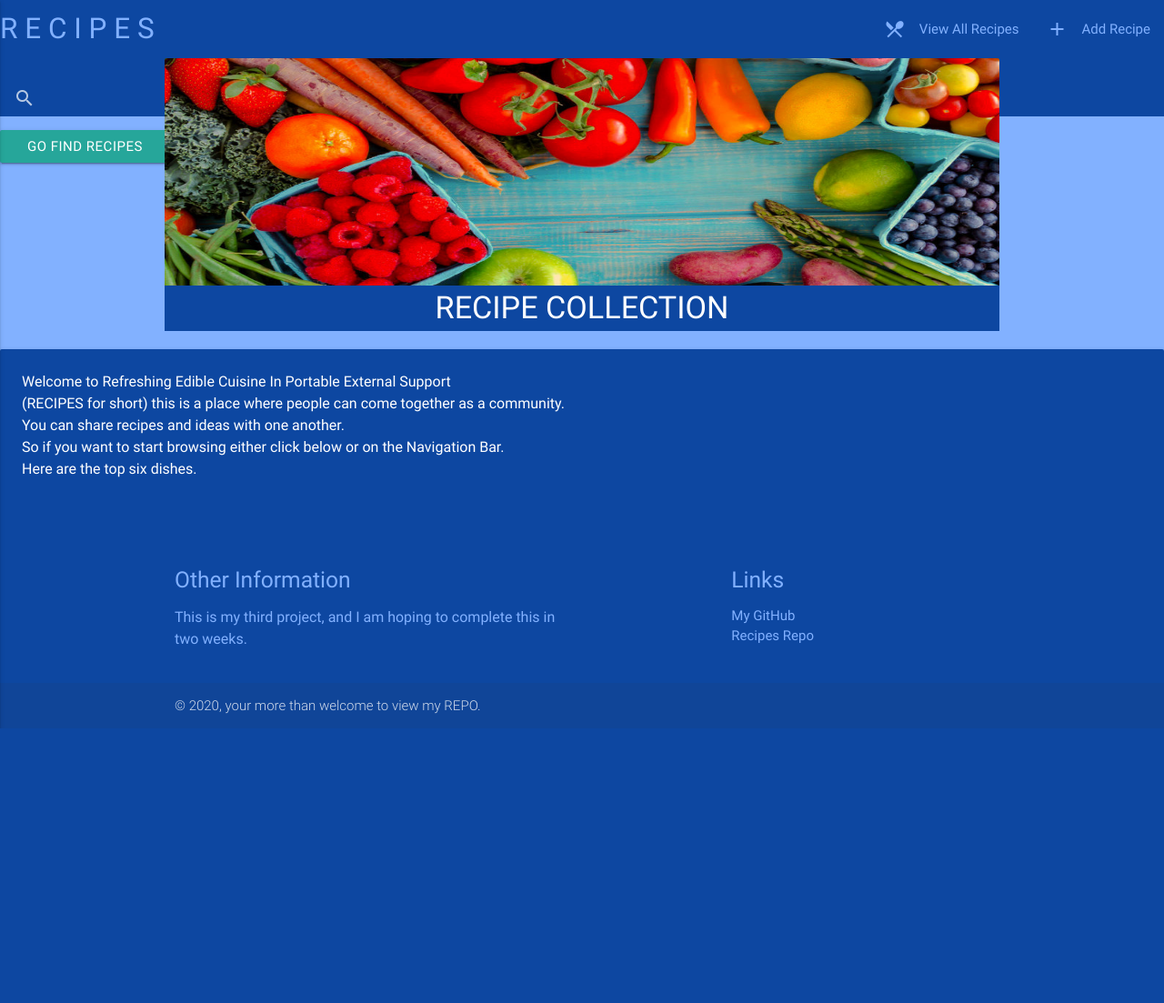
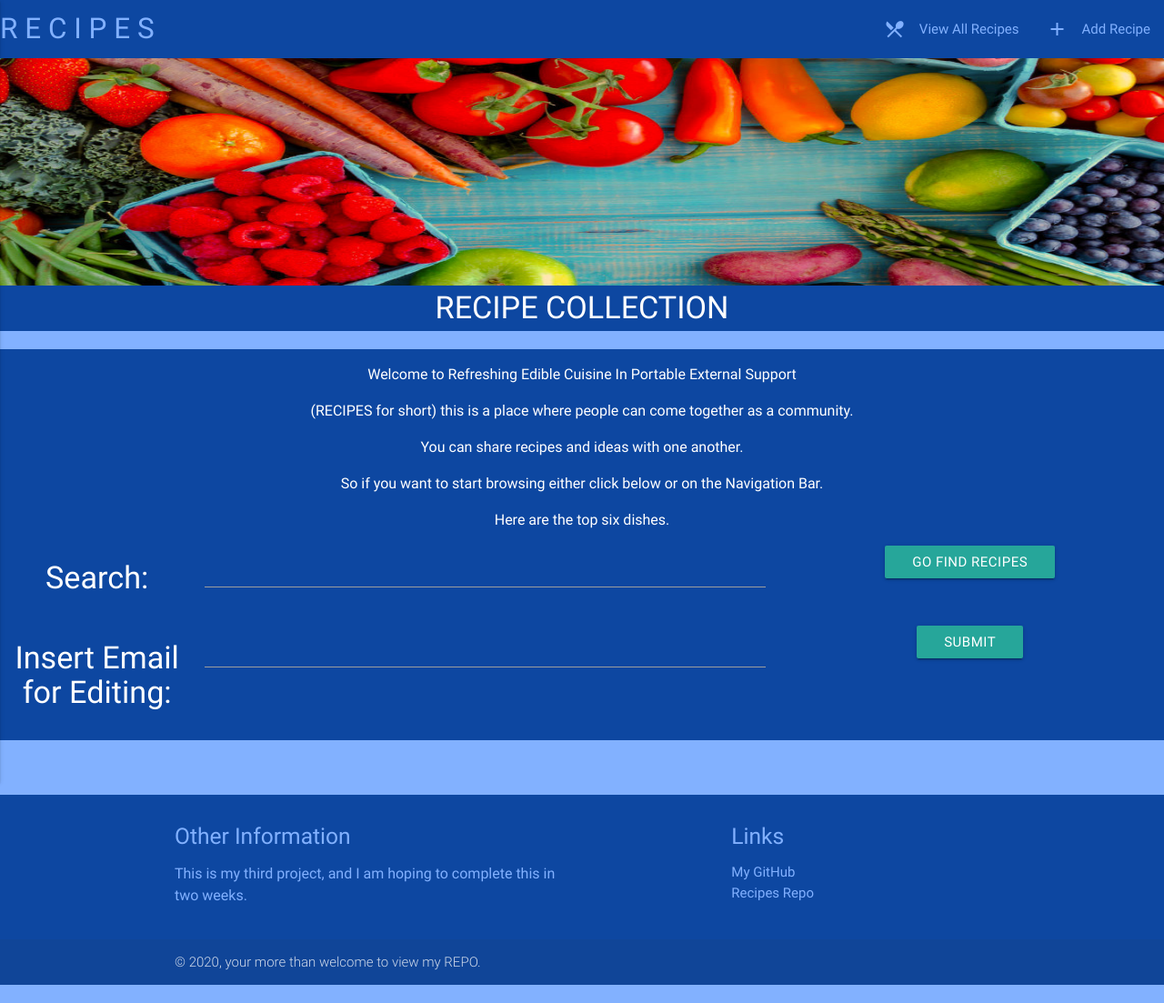
Before and after one commit to jjackson19862017/Milestone4_Recipes, a Flask app: page / in a window 1280 px wide. Shown: the whole page at 91% size. Before the commit the page ends 801 px from the top, so only its background shows below. Run offline with Flask 2, Linux system fonts and the light colour scheme; data that the repository does not hold is empty; some libraries are stand-ins or nearby versions.

Commit message:
Changed Header layout on all pages and added Secure Edit Feature

```diff
--- a/app.py
+++ b/app.py
@@ -57,17 +57,14 @@ def insert_recipe():
     return redirect(url_for('view_recipes'))
 
 """ Page that allows you to edit Recipes """
-@app.route('/edit_recipe/<recipe_id>', methods=["POST"])
+@app.route('/edit_recipe/<recipe_id>', methods=['GET','POST'])
 def edit_recipe(recipe_id):
-    supplied_email = request.form.get('useremail')
-    if supplied_email == mongo.db.recipes.email:
-        the_recipe =  mongo.db.recipes.find_one({"_id": ObjectId(recipe_id)})
-        the_difficulty = mongo.db.difficulty.find()
-        the_meal_type = mongo.db.mealtype.find()
-        the_healthy = mongo.db.healthy.find()
-        supplied_email = request.form.get('useremail')
-        return render_template('editrecipe.html', recipe=the_recipe, difficulty = the_difficulty, mealtype = the_meal_type, healthy=the_healthy, suppliedemail=supplied_email, page_title="EDIT RECIPE")
-    return redirect(url_for('view_recipes'))
+    the_recipe =  mongo.db.recipes.find_one({"_id": ObjectId(recipe_id)})
+    the_difficulty = mongo.db.difficulty.find()
+    the_meal_type = mongo.db.mealtype.find()
+    the_healthy = mongo.db.healthy.find()
+    return render_template('editrecipe.html', recipe=the_recipe, difficulty = the_difficulty, mealtype = the_meal_type, healthy=the_healthy, page_title="EDIT RECIPE")
+
 """ Function that updates a recipe after being edited """
 @app.route('/update_recipe/<recipe_id>', methods=["POST"])
 def update_recipe(recipe_id):
@@ -127,6 +124,20 @@ def find_recipes():
         return render_template('searchrecipes.html', recipes=recipes, query=search_field)
     return render_template('searchrecipes.html')
 
+"""Search Mongo for Users Email"""
+@app.route('/find_user', methods=['GET', 'POST'])
+def find_user():
+    if request.method=='POST':
+        # get the search term
+        user_field = request.form.get("user_field")
+        #  create the index
+        # search with the search term that came through the form
+        cursor = mongo.db.recipes.find({ "email": user_field })
+        recipes = [recipe for recipe in cursor]
+        # send recipes to page
+        return render_template('searchrecipes.html', recipes=recipes, query=user_field)
+    return render_template('searchrecipes.html')
+
 @app.route('/find_recipes')
 def search_recipes():
     mycol=mongo.db.recipes
--- a/templates/addrecipe.html
+++ b/templates/addrecipe.html
@@ -1,7 +1,7 @@
 {% extends 'base.html' %} {% block header %}
 <!--    Header Text     -->
 <div class="card blue darken-4 no_margin">
-    <div class="card-content white-text">
+    <div class="card-content white-text center">
         <p>Please fill out the form below, to add your recipe to the collection.</p>
     </div>
 </div>
--- a/templates/base.html
+++ b/templates/base.html
@@ -32,19 +32,6 @@
             <ul class="right hide-on-med-and-down">
                 <li><a href="{{ url_for('view_recipes') }}" class="blue-text text-accent-1"><i class="material-icons left blue-text text-accent-1">local_dining</i>View All Recipes</a></li>
                 <li><a href="{{ url_for('add_recipe') }}" class="blue-text text-accent-1"><i class="material-icons left blue-text text-accent-1">add</i>Add Recipe</a></li>
-
-            </ul>
-        </div>
-
-        <div class="nav-wrapper blue darken-4">
-            <form action="{{ url_for('find_recipes') }}" method="POST">
-                <div class="input-field search-bar">
-                    <input id="search_field" type="search" required="" name="search_field">
-                    <label class="label-icon" for="search"><i class="material-icons">search</i></label>
-                    <i class="material-icons">close</i>
-                </div>
-                <button class="btn submit_btn" type="submit">Go Find Recipes</button>
-            </form>
             </ul>
             <!--    Side Loading Nav Bar Main Code  -->
             <ul id="slide-out" class="side-nav blue darken-4">
@@ -69,14 +56,6 @@
                 <li>
                     <div class="divider"></div>
                 </li>
-                <form action="{{ url_for('find_recipes') }}" method="POST">
-                    <div class="input-field search-bar">
-                        <input id="search_field" type="search" required="" name="search_field">
-                        <label class="label-icon" for="search"><i class="material-icons">search</i></label>
-                        <i class="material-icons">close</i>
-                    </div>
-                    <button class="btn submit_btn" type="submit">Go Find Recipes</button>
-                </form>
                 <li><a class="subheader white-text name center">Check out how its build at:</a></li>
                 <li><a class="blue-text text-accent-1 center" href="https://github.com/jjackson19862017">My GitHub</a></li>
                 <li><a class="blue-text text-accent-1 center" href="https://github.com/jjackson19862017/Milestone4_Recipes">Recipes Repo</a></li>
@@ -85,13 +64,16 @@
 
     </nav>
     <!--    Header bar for each template html    -->
-    <div class="container">
+    <div>
         <div class="row">
             <img src="{{ url_for('static', filename='images/foodcard.jpg')}}" class="my_banner">
             <h4 class="card-title blue_title_card no_margin">{{ page_title }}</h4>
         </div>
     </div>
-    {% block header %} {% endblock %}
+
+    <div class="row">
+        {% block header %} {% endblock %}
+    </div>
 
     <div class="row">
         <div class="blue accent-1">
--- a/templates/index.html
+++ b/templates/index.html
@@ -1,13 +1,43 @@
 {% extends 'base.html' %} {% block header %}
 <!--    Header Text     -->
-<div class="card blue darken-4 no_margin">
-    <div class="card-content white-text">
-        <div class="col s12 m6">
+<div class="blue darken-4 center white-text">
+    <div class="row ">
+        <div class="col s12">
             <p>Welcome to Refreshing Edible Cuisine In Portable External Support</p>
             <p>(RECIPES for short) this is a place where people can come together as a community.</p>
             <p> You can share recipes and ideas with one another.</p>
             <p>So if you want to start browsing either click below or on the Navigation Bar.</p>
             <p>Here are the top six dishes.</p>
+        </div>
+        <div class="row">
+            <form action="{{ url_for('find_recipes') }}" method="POST">
+                <div class="search-bar">
+                    <div class="col s12 m2">
+                        <h4>Search:</h4>
+                    </div>
+                    <div class="col s12 m6">
+                        <input id="search_field" type="search" required="" name="search_field">
+                    </div>
+                    <div class="col s12 m4">
+                        <button class="btn submit_btn" type="submit">Go Find Recipes</button>
+                    </div>
+                </div>
+            </form>
+        </div>
+        <div class="row">
+            <form action="{{ url_for('find_user') }}" method="POST">
+                <div class="search-bar">
+                    <div class="col s12 m2">
+                        <h4>Insert Email for Editing:</h4>
+                    </div>
+                    <div class="col s12 m6">
+                        <input id="user_field" type="search" required="" name="user_field">
+                    </div>
+                    <div class="col s12 m4">
+                        <button class="btn submit_btn" type="submit">Submit</button>
+                    </div>
+                </div>
+            </form>
         </div>
     </div>
 
```
Also changed, not shown: templates/detailsrecipe.html (+1 -14 lines), templates/searchrecipes.html (+7 -5 lines), README.md.
